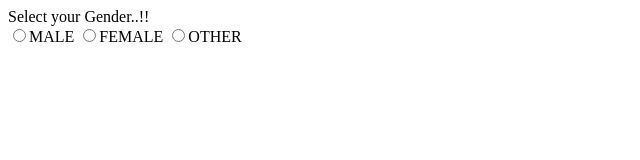
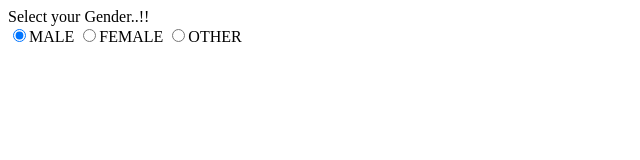
Before and after one commit to Ajay-The-Programmer/HTML, a plain HTML site: page html/rediobutton.html in a window 1280 px wide. Shown: the full height of the page, 0-640 px from the left. Drawn offline with Linux system fonts and the light colour scheme.

Commit message:
by default male

```diff
--- a/html/rediobutton.html
+++ b/html/rediobutton.html
@@ -8,8 +8,8 @@ Redio button form
 <body>
 <form action="nit.html" name="myform" id="form1">
 <label>Select your Gender..!!</label><br/>
-<input type="radio"  name="rd" value="male">MALE
-<input type="radio" name="rd" value="male">FEMALE
+<input type="radio"  name="rd" value="male" checked="checked">MALE
+<input type="radio" name="rd" value="male" >FEMALE
 <input type="radio" name="rd" value="male">OTHER
 </form>
 </body>
```
